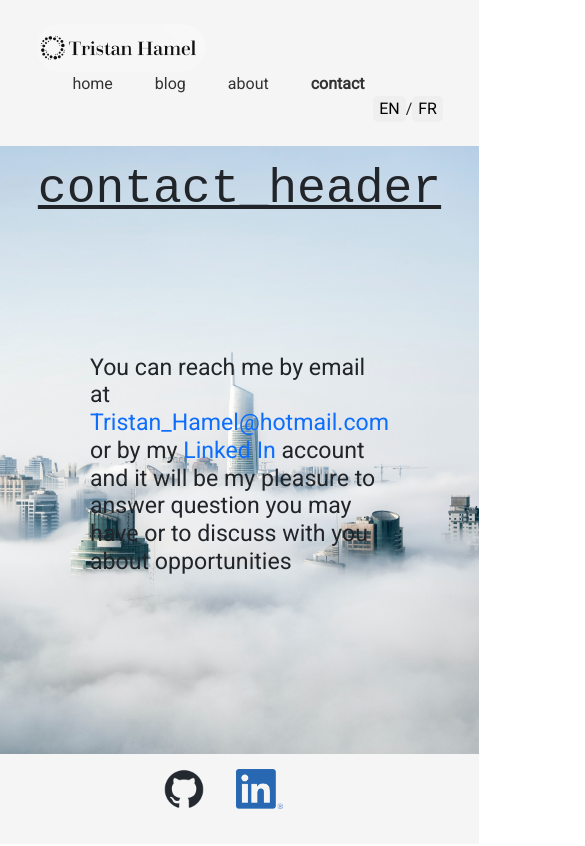
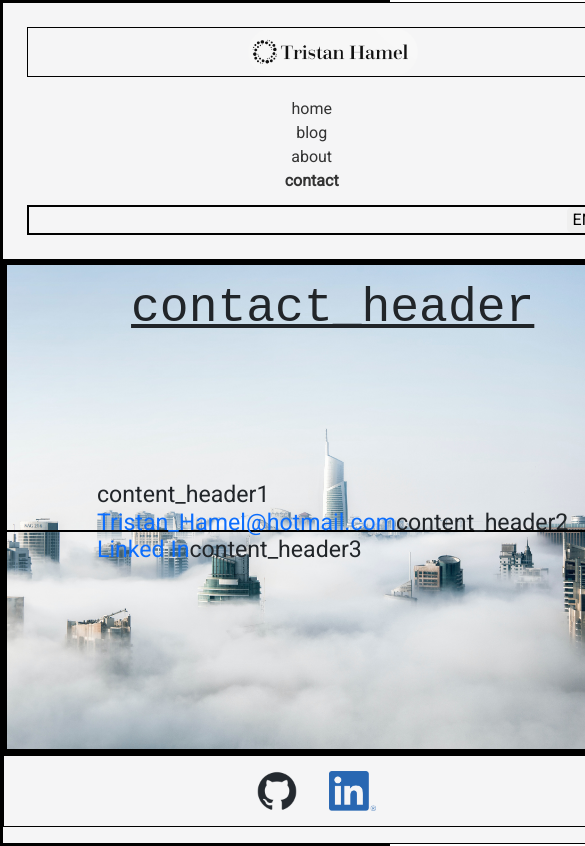
Before and after one commit to T-Hamel94/PersonnalWebsite, a React (Create React App) app: page /contact in a window 390 px wide. Shown: the top 846 px of the page, 585 px wide, since content can reach past the window. Built offline with nearby package versions, Linux system fonts and the light colour scheme; no server answers.

Commit message:
Making the header more responsive but still need to work on it

```diff
--- a/public/locales/en/contact.json
+++ b/public/locales/en/contact.json
@@ -1,3 +1,6 @@
 {
-    "contact_header":"Contact Me !"
+    "contact_header":"Contact Me !",
+    "content_header1":"You can reach me by email at",
+    "content_header2":" or on my ",
+    "content_header3":" account and it will be my pleasure to answer question you may have or to discuss with you about opportunities "
 }
--- a/public/locales/fr/contact.json
+++ b/public/locales/fr/contact.json
@@ -1,3 +1,6 @@
 {
-    "contact_header":"Contactez-moi !"
+    "contact_header":"Contactez-moi !",
+    "content_header1":"Vous pouvez me joindre par email à l'adresse ",
+    "content_header2":" ou sur mon compte ",
+    "content_header3":" et il me fera plaisir de réponse a vos questions ou bien de discuter d'opportunité avec vous "
 }
--- a/src/pages/Contact.js
+++ b/src/pages/Contact.js
@@ -10,7 +10,11 @@ const Contact = () => {
             <h1 id="mainHeader">{t('contact_header')}</h1>
           </div>
           <div class="col-12">
-            <h3 id="contentHeader">You can reach me by email at <a href="mailto:Tristan_Hamel@hotmail.com">Tristan_Hamel@hotmail.com</a> or by my <a href="https://www.linkedin.com/in/tristan-hamel-qcca">Linked In</a> account and it will be my pleasure to answer question you may have or to discuss with you about opportunities  </h3>
+            <h3 id="contentHeader">
+              {t('content_header1')} <a href="mailto:Tristan_Hamel@hotmail.com">Tristan_Hamel@hotmail.com</a>
+              {t('content_header2')} <a href="https://www.linkedin.com/in/tristan-hamel-qcca">Linked In</a>
+              {t('content_header3')}
+            </h3>
           </div>
         </div>
       );
--- a/src/static/header/Header.js
+++ b/src/static/header/Header.js
@@ -7,15 +7,15 @@ function Header() {
     return (
         <div class="row" id="navContainer">
 
-            <div class="col-12 col-sm-4">
+            <div class="col-md-6 col-sm-12 col-lg-4" id="logoContainer">
                 <MainLogo> </MainLogo>
             </div>
 
-            <nav class="col-12 col-sm-4" id="nav">
+            <nav class="col-md-6 col-sm-12 col-lg-4" id="nav">
                 <NavBar> </NavBar>
             </nav>
 
-            <div className="col-12 col-sm-4" id="language">
+            <div className="col-md-6 col-sm-12 col-lg-4" id="languageContainer">
                 <LanguageSwitch> </LanguageSwitch>
             </div>
 
--- a/src/static/header/LanguageSwitch.js
+++ b/src/static/header/LanguageSwitch.js
@@ -8,7 +8,7 @@ function LanguageSwitch() {
     }
 
   return (
-    <div>
+    <div id="language">
         <button
             onClick={() => changeLanguage('en')}
             className={i18n.language === 'en' ? 'selectedLanguage' : ''}
--- a/src/static/header/NavBar.js
+++ b/src/static/header/NavBar.js
@@ -6,17 +6,17 @@ function NavBar() {
     const { t } = useTranslation('navbar');
 
     return (
-        <ul>
-            <li>
+        <ul class="row">
+            <li class="col-lg-1 col-sm-12">
                 <NavLink exact to="/" activeClassName="active">{t('home')}</NavLink>
             </li>
-            <li>
+            <li class="col-lg-1 col-sm-12">
                 <NavLink to="/blogs" activeClassName="active">{t('blog')}</NavLink>
             </li>
-            <li>
+            <li class="col-lg-1 col-sm-12">
                 <NavLink to="/about" activeClassName="active">{t('about')}</NavLink>
             </li>
-            <li>
+            <li class="col-lg-1 col-sm-12">
                 <NavLink to="/contact" activeClassName="active">{t('contact')}</NavLink>
             </li>
         </ul>
--- a/src/styles/pages/Contact.css
+++ b/src/styles/pages/Contact.css
@@ -19,11 +19,8 @@
 }
 
 #contentHeader{
-    /* border:solid black 1px; */
-
     margin-top:-13vw;
     margin-left:20vw;
     margin-right:20vw;
-    /* justify-content:center; */
     align-items:flex-start;
 }
--- a/src/styles/static/NavBar.css
+++ b/src/styles/static/NavBar.css
@@ -31,22 +31,17 @@
     color: #007bff;
 }
 
-#nav{
-  /* border: solid black 1px; */
-  text-align: center;
-}
-
 #logo{
   border-radius: 25px;
   width: 170px;
 }
 
-#language{
+#languageContainer{
   text-align: right;
 }
 
 div{
-  /* border: solid black 1px; */
+  border: solid black 1px;
 }
 
 #language button{
@@ -57,3 +52,25 @@ div{
 .selectedLanguage{
   font-weight: bold;
 }
+
+
+@media screen and (max-width: 768px){
+  #languageContainer{
+    padding:0px;
+    margin-top:12px;
+    /* text-align: center; */
+  }
+
+  #language{
+    justify-content: center;
+  }
+
+  #logoContainer{
+    text-align: center;
+    margin-bottom: 20px;
+  }
+
+  #nav{
+    text-align: center;
+  }
+}
```
